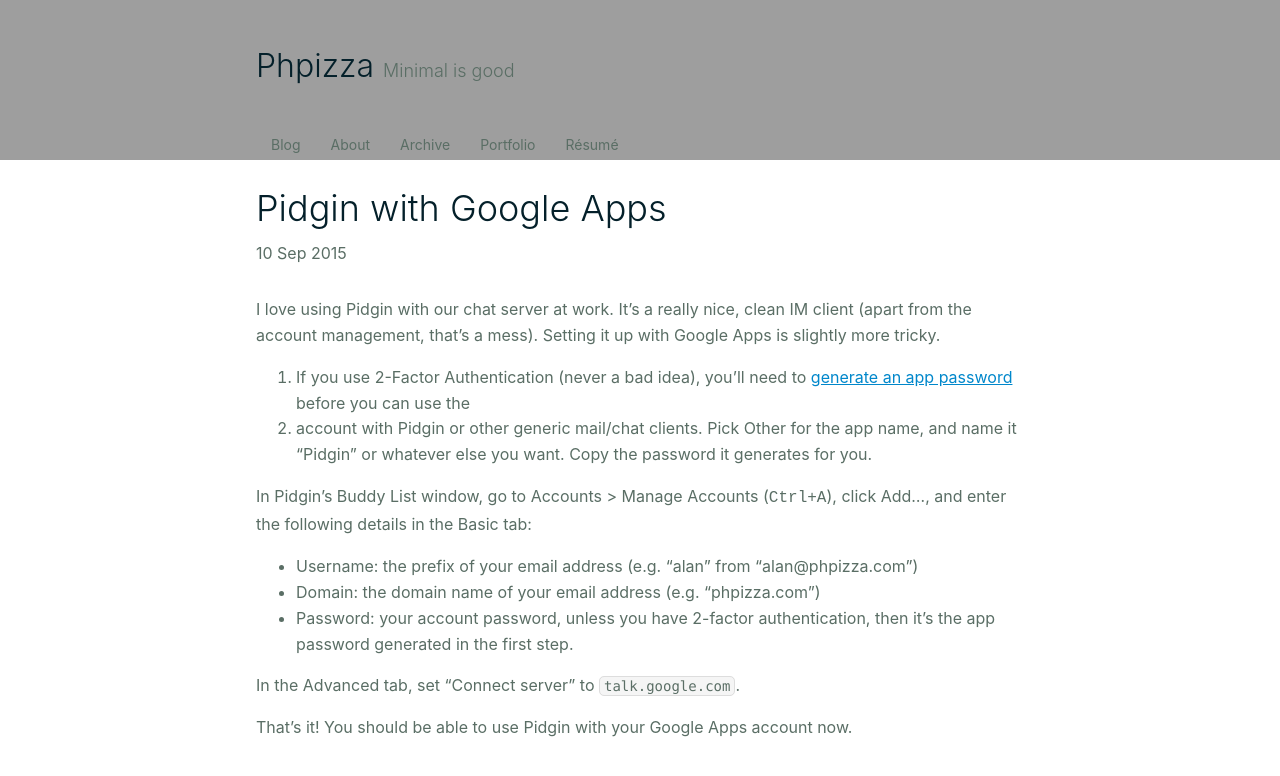
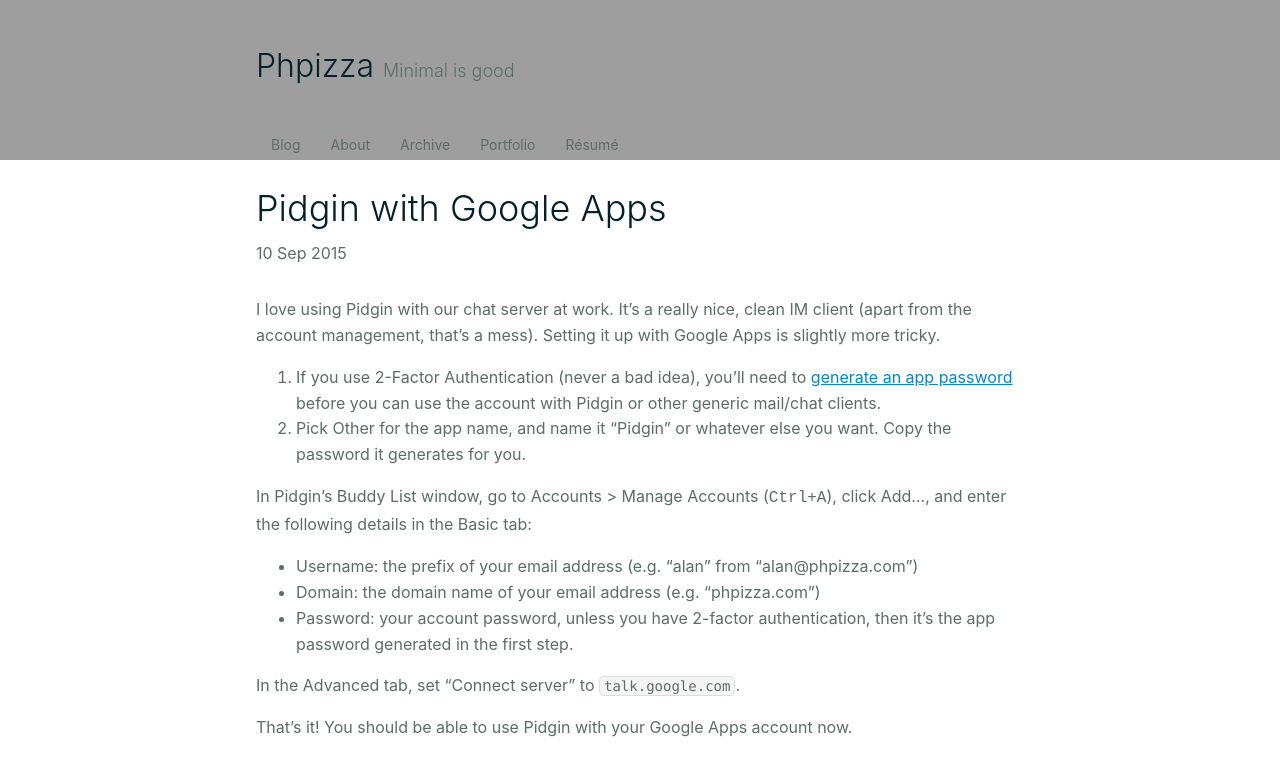
Before and after one commit to Alanaktion/alanaktion.github.io, a Jekyll site: the page built from _posts/2015-09-10-pidgin-with-google-apps.md, in a window 1280 px wide. Shown: the top 776 px of the page. Built offline with Jekyll 4.4.1, drawn with Linux system fonts in a browser that asks for light colours.

Commit message:
Fixing formatting error in Piding/GApps

```diff
--- a/_posts/2015-09-10-pidgin-with-google-apps.md
+++ b/_posts/2015-09-10-pidgin-with-google-apps.md
@@ -6,8 +6,8 @@
 
 I love using Pidgin with our chat server at work. It's a really nice, clean IM client (apart from the account management, that's a mess). Setting it up with Google Apps is slightly more tricky.
 
-1. If you use 2-Factor Authentication (never a bad idea), you'll need to [generate an app password](https://security.google.com/settings/security/apppasswords) before you can use the
-2. account with Pidgin or other generic mail/chat clients. Pick Other for the app name, and name it "Pidgin" or whatever else you want. Copy the password it generates for you.
+1. If you use 2-Factor Authentication (never a bad idea), you'll need to [generate an app password](https://security.google.com/settings/security/apppasswords) before you can use the account with Pidgin or other generic mail/chat clients.
+2. Pick Other for the app name, and name it "Pidgin" or whatever else you want. Copy the password it generates for you.
 
 In Pidgin's Buddy List window, go to Accounts > Manage Accounts (<kbd>Ctrl+A</kbd>), click Add..., and enter the following details in the Basic tab:
 
```
